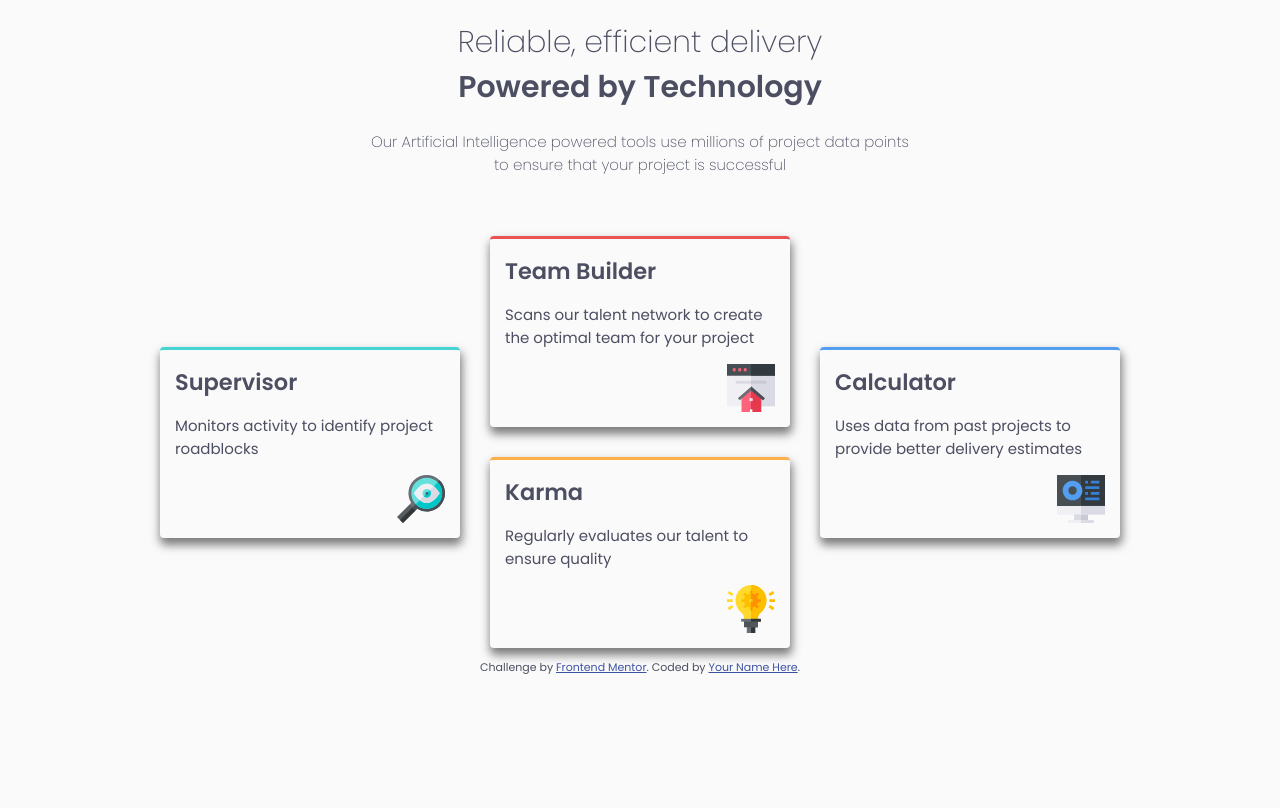
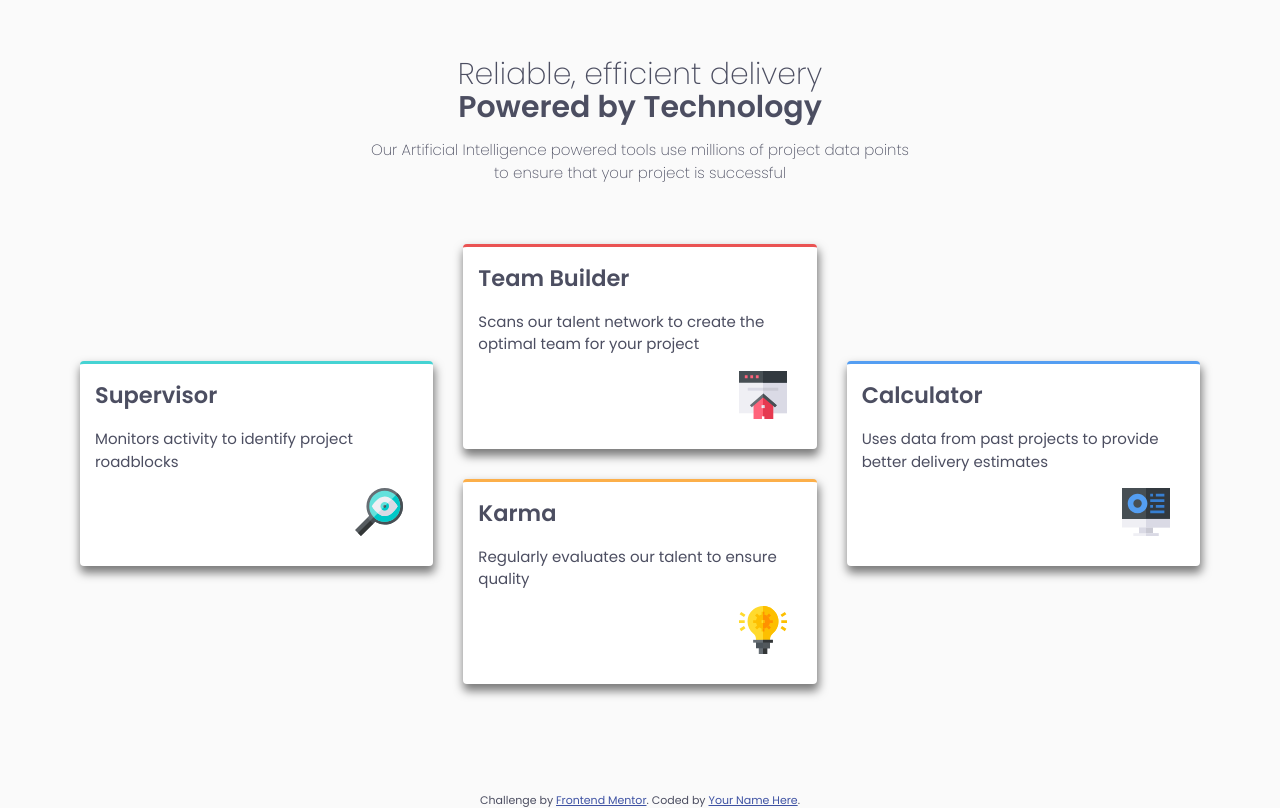
Before and after one commit to thomashertog/frontendmentor-fourcardfeature, a plain HTML site: page index.html in a window 1280 px wide. Drawn offline with Linux system fonts and the light colour scheme.

Commit message:
small visual changes

```diff
--- a/index.html
+++ b/index.html
@@ -4,6 +4,7 @@
   <meta charset="UTF-8">
   <meta name="viewport" content="width=device-width, initial-scale=1.0"> <!-- displays site properly based on user's device -->
   <link rel="icon" type="image/png" sizes="32x32" href="./images/favicon-32x32.png">
+  <link rel="stylesheet" href="reset.css">
   <link rel="stylesheet" type="text/css" href="style.css">
   <title>Frontend Mentor | Four card feature section</title>
 
@@ -41,12 +42,12 @@
         </div>
       </div>
     </main>
-    <footer>
-      <p class="attribution">
-        Challenge by <a href="https://www.frontendmentor.io?ref=challenge" target="_blank">Frontend Mentor</a>.
-        Coded by <a href="#">Your Name Here</a>.
-      </p>
-    </footer>
   </div>
+  <footer>
+    <p class="attribution">
+      Challenge by <a href="https://www.frontendmentor.io?ref=challenge" target="_blank">Frontend Mentor</a>.
+      Coded by <a href="#">Your Name Here</a>.
+    </p>
+  </footer>
 </body>
 </html>
--- /dev/null
+++ b/reset.css
@@ -0,0 +1,73 @@
+/* Box sizing rules */
+*,
+*::before,
+*::after {
+  box-sizing: border-box;
+}
+
+/* Prevent font size inflation */
+html {
+  -moz-text-size-adjust: none;
+  -webkit-text-size-adjust: none;
+  text-size-adjust: none;
+}
+
+/* Remove default margin in favour of better control in authored CSS */
+body, h1, h2, h3, h4, p,
+figure, blockquote, dl, dd {
+  margin-block-end: 0;
+}
+
+/* Remove list styles on ul, ol elements with a list role, which suggests default styling will be removed */
+ul[role='list'],
+ol[role='list'] {
+  list-style: none;
+}
+
+/* Set core body defaults */
+body {
+  min-height: 100vh;
+  line-height: 1.5;
+}
+
+/* Set shorter line heights on headings and interactive elements */
+h1, h2, h3, h4,
+button, input, label {
+  line-height: 1.1;
+}
+
+/* Balance text wrapping on headings */
+h1, h2,
+h3, h4 {
+  text-wrap: balance;
+}
+
+/* A elements that don't have a class get default styles */
+a:not([class]) {
+  text-decoration-skip-ink: auto;
+  color: currentColor;
+}
+
+/* Make images easier to work with */
+img,
+picture {
+  max-width: 100%;
+  display: block;
+}
+
+/* Inherit fonts for inputs and buttons */
+input, button,
+textarea, select {
+  font-family: inherit;
+  font-size: inherit;
+}
+
+/* Make sure textareas without a rows attribute are not tiny */
+textarea:not([rows]) {
+  min-height: 10em;
+}
+
+/* Anything that has been anchored to should have extra scroll margin */
+:target {
+  scroll-margin-block: 5ex;
+}
--- a/style.css
+++ b/style.css
@@ -35,6 +35,13 @@ body{
     font-family: 'Poppins';
     background-color: var(--very-light-gray);
     color: var(--very-dark-blue);
+
+    display: flex;
+    flex-direction: column;
+}
+
+footer{
+    margin-block-start: auto;
 }
 
 h1{
@@ -51,13 +58,13 @@ main > p{
 }
 
 .wrapper{
-    inline-size: clamp(5rem, 90vw, 60rem);
+    inline-size: clamp(5rem, 90vw, 70rem);
     margin-inline: auto;
+    margin-block-start: 2em;
 }
 
 .cards{
     display: grid;
-    grid-template-columns: 1fr;
     gap: 2em;
     margin-block-start: 4em;
 }
@@ -75,6 +82,7 @@ main > p{
     padding: 1em;
     box-shadow: 1px 6px 10px 1px rgba(0,0,0,0.51);
     border-radius: .25rem;
+    background-color: white;
 
     display: flex;
     flex-direction: column;
@@ -83,6 +91,7 @@ main > p{
 .card img{
     max-width: 3rem;
     align-self: flex-end;
+    margin: 1em;
 }
 
 .supervisor{
```
